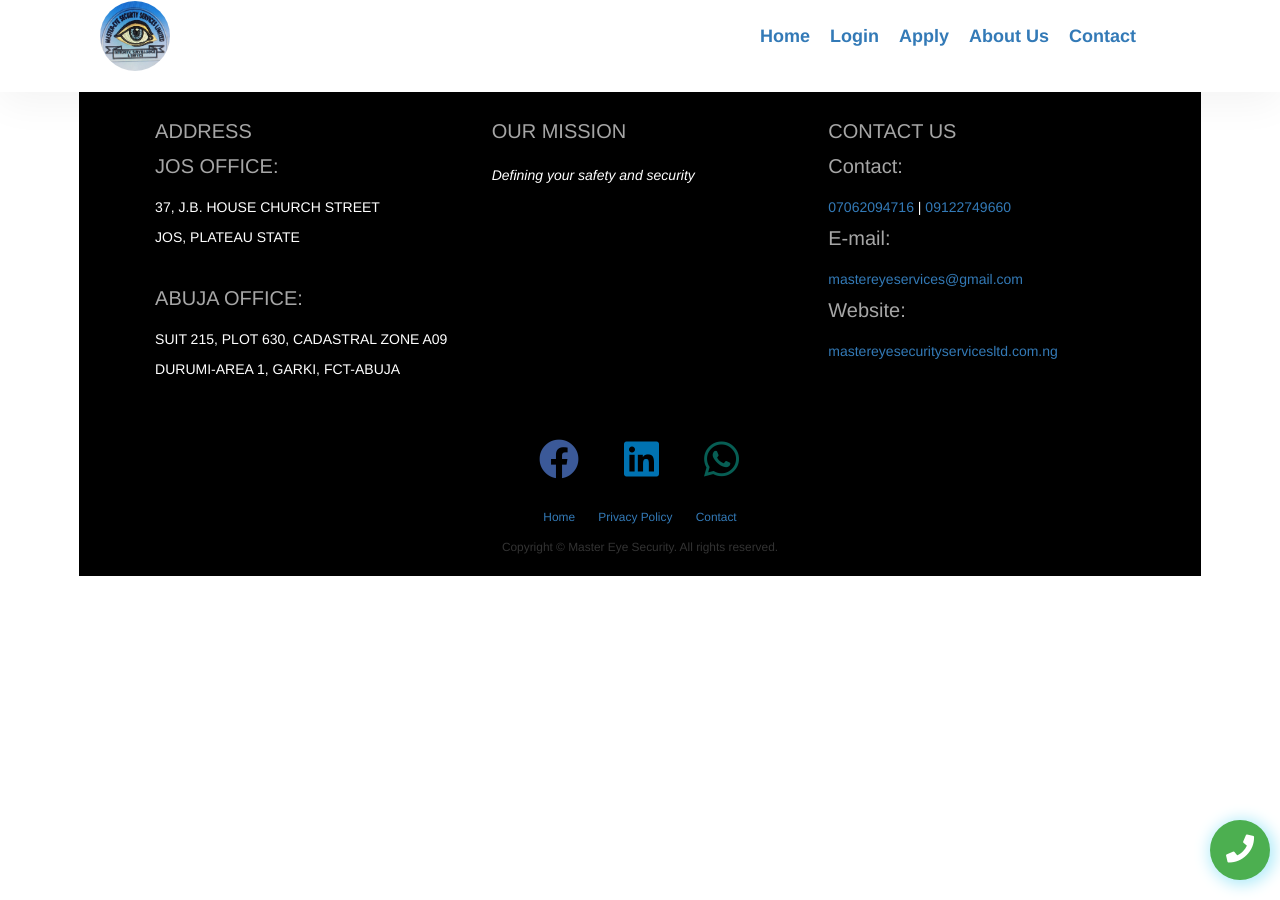
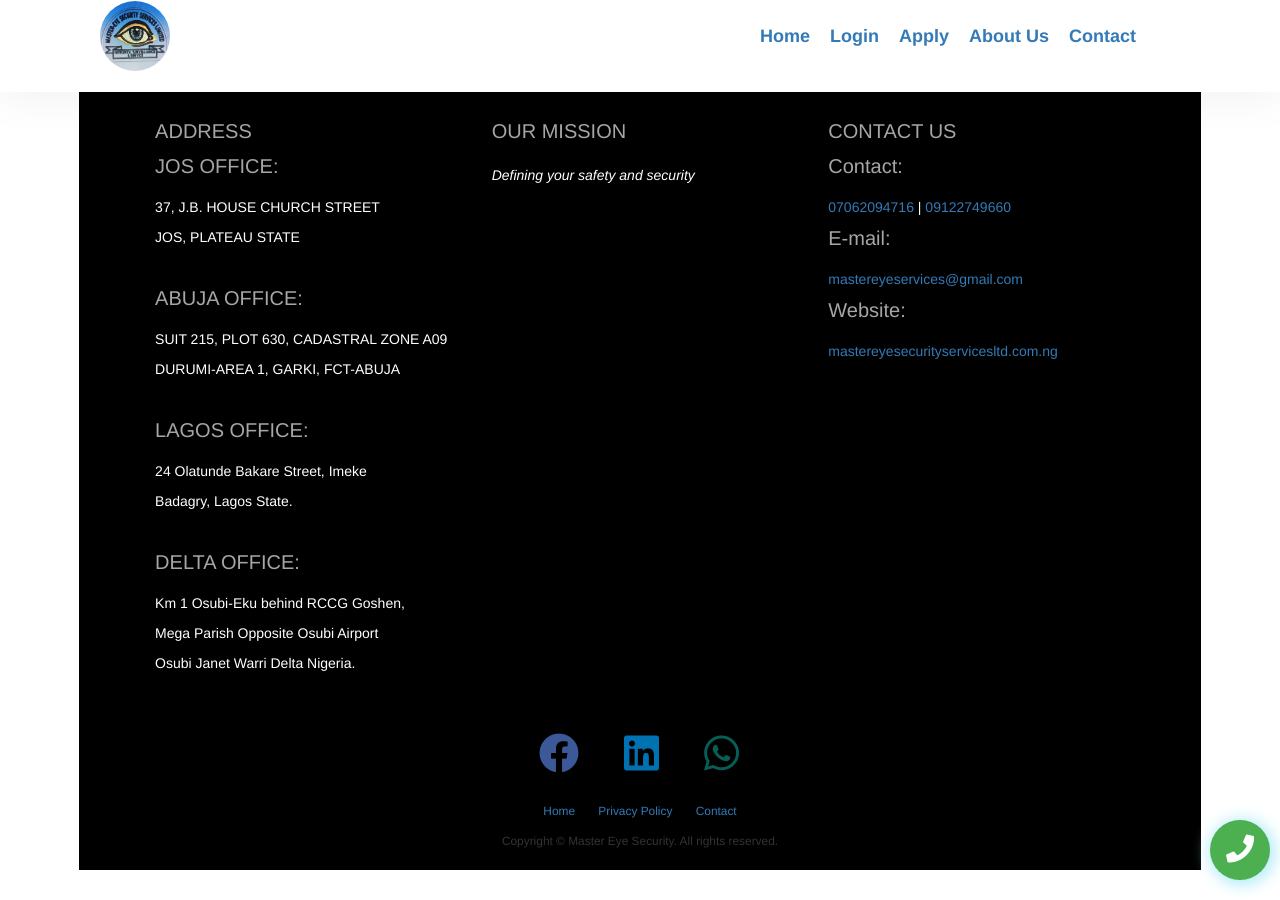
Before and after one commit to AdamsAshifa/mastereyesecurityservicesltd, a Jekyll site: the page built from index.html, in a window 1280 px wide and 900 px high, scrolled down 5825 px. Built offline with Jekyll 4.4.1, drawn with Linux system fonts in a browser that asks for light colours; the list of posts is cut into pages by our own code; comment, search, counter and statistics services are not loaded.

Commit message:
Update default.html

```diff
--- a/_layouts/default.html
+++ b/_layouts/default.html
@@ -173,6 +173,18 @@
                 <h4 class="columns">ABUJA OFFICE:</h4>
                 <p>SUIT 215, PLOT 630, CADASTRAL ZONE A09</p>
                 <p>DURUMI-AREA 1, GARKI, FCT-ABUJA</p>
+
+                <br>
+                <h4 class="columns">LAGOS OFFICE:</h4>
+                <p>24 Olatunde Bakare Street, Imeke</p>
+                <p>Badagry, Lagos State.</p>
+
+                 <br>
+
+                <h4 class="columns">DELTA OFFICE:</h4>
+                <p> Km 1 Osubi-Eku behind RCCG Goshen,</p>
+                 <p>Mega Parish Opposite Osubi Airport</p>
+                <p>Osubi Janet Warri Delta Nigeria.</p>
               </div>
               <div class="col">
                 <span class="columns">OUR MISSION</span>
```
